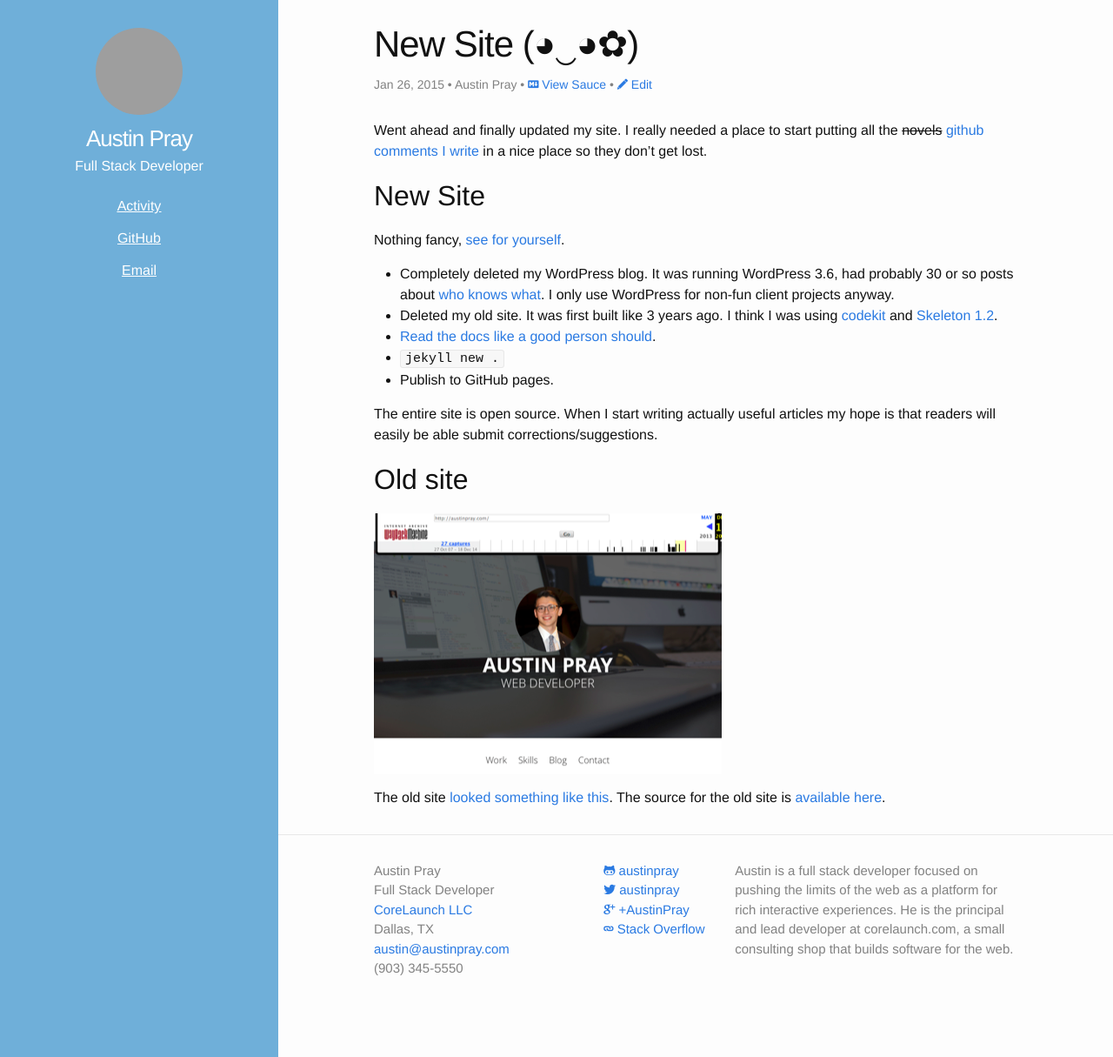
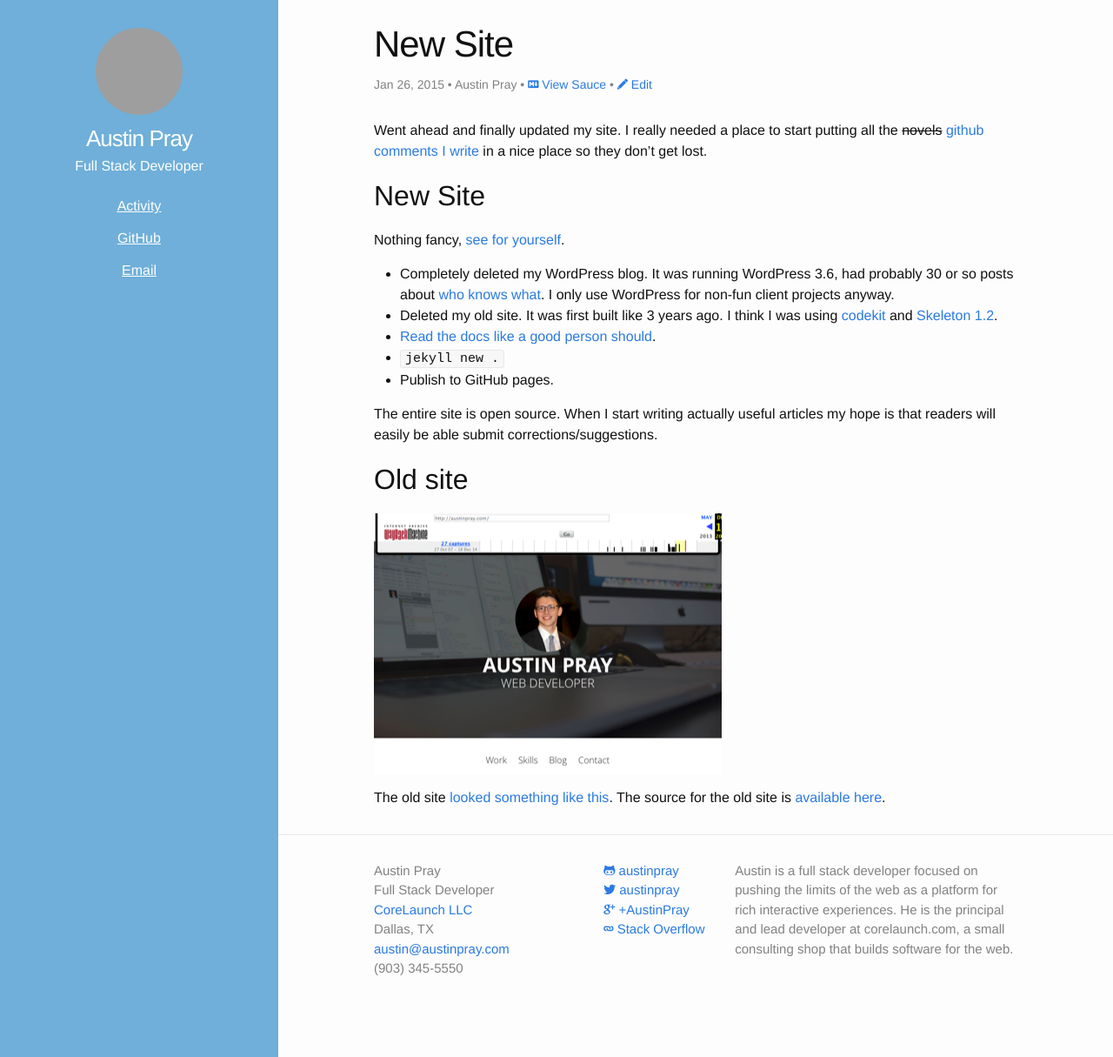
Before and after one commit to austinpray/austinpray.com, a Jekyll site: the page built from _posts/2015-01-26-new-site.md, in a window 1280 px wide. Shown: the whole page at 87% size. Built offline with Jekyll 4.4.1, drawn with Linux system fonts in a browser that asks for light colours; comment, search, counter and statistics services are not loaded; grey boxes are pictures that could not be loaded.

Commit message:
remove (◕‿◕✿)

```diff
--- a/_posts/2015-01-26-new-site.md
+++ b/_posts/2015-01-26-new-site.md
@@ -1,6 +1,6 @@
 ---
 layout: post
-title: "New Site (◕‿◕✿)"
+title: "New Site"
 date: 2015-01-26 21:40:00
 categories: meta
 ---
```
